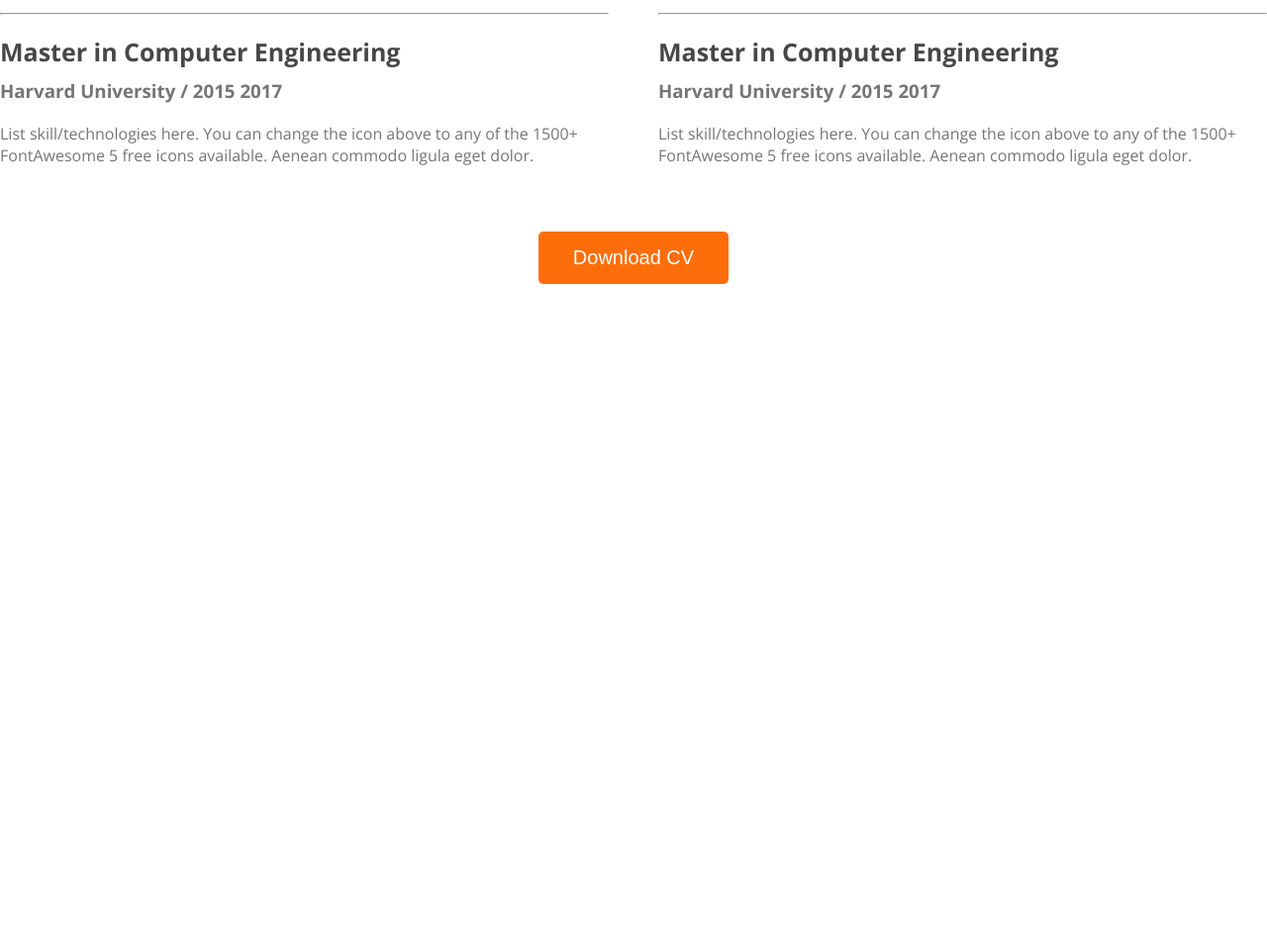
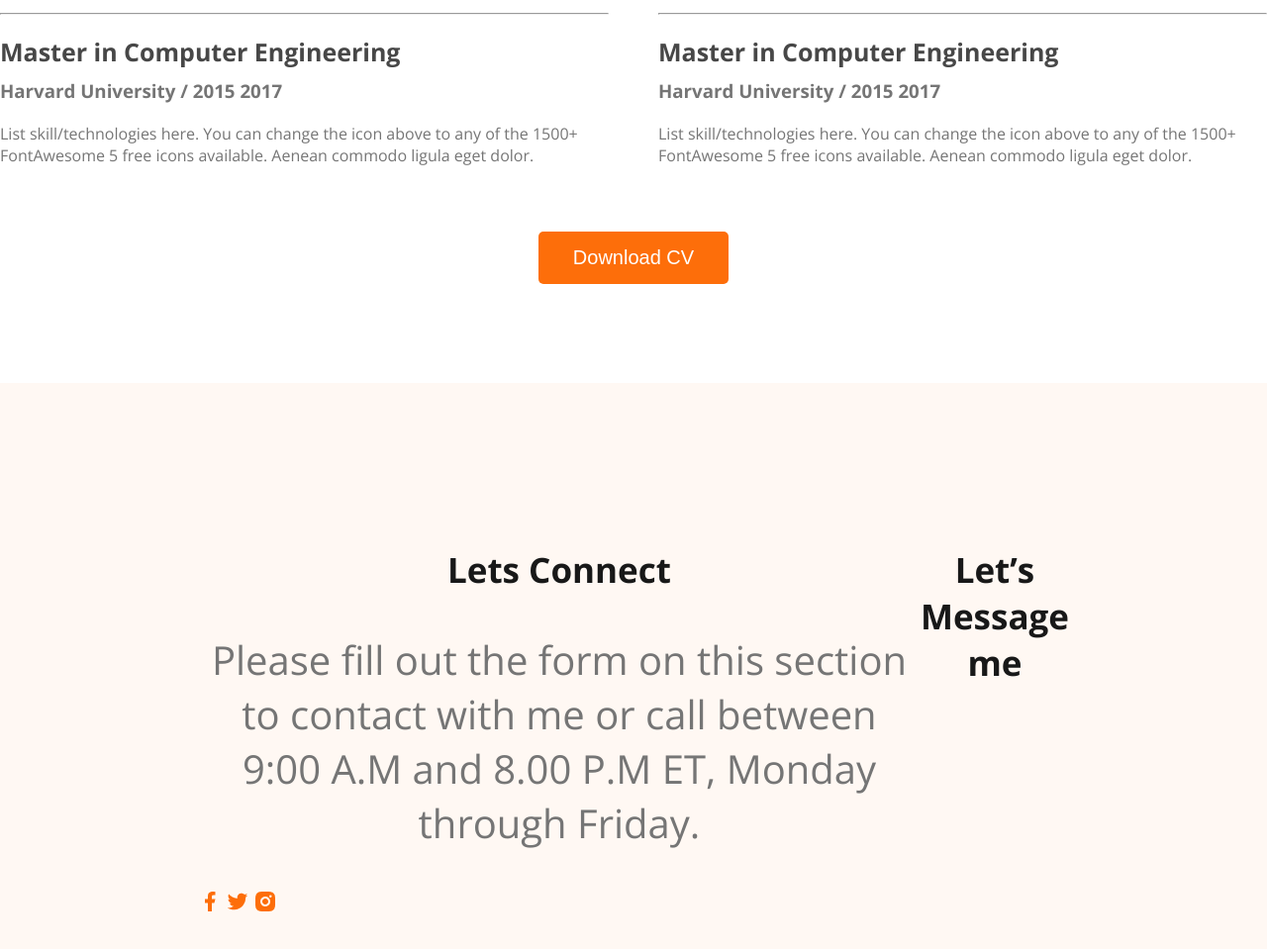
Before and after one commit to shubrotadey/web-debeloper-portfolio, a plain HTML site: page index.html in a window 1280 px wide. Shown: the part 3154-4113 px from the top of the page at 99% size. Before the commit the page ends 3441 px from the top, so only its background shows below. Drawn offline with nearby package versions, Linux system fonts and the light colour scheme; files whose address does not match are found by name.

Commit message:
basic footer

```diff
--- a/index.html
+++ b/index.html
@@ -171,7 +171,20 @@
     </main>
 
     <footer>
-
+        <div class="footer-columm">
+            <h3 class="section-title">Lets Connect</h3>
+            <p class="section-description">
+                Please fill out the form on this section to contact with me or call between 9:00 A.M and 8.00 P.M ET, Monday through Friday.
+            </p>
+            <div class="social-links">
+               <a href=""><img src="images/icons/facebook.png" alt=""></a>
+               <a href=""><img src="images/icons/twitter.png" alt=""></a>
+               <a href=""><img src="images/icons/insta.png" alt=""></a>
+            </div>
+        </div>
+        <div class="footer-columm">
+            <h3 class="section-title">Let’s Message me</h3>
+        </div>
     </footer>
 </body>
 </html>
--- a/styles/portfolio.css
+++ b/styles/portfolio.css
@@ -181,3 +181,11 @@ body {
     text-align: center;
     margin-top: 50px;
 }
+
+/* footer style */
+footer{
+    display: flex;
+    background: #fff8f3;
+    margin-top: 100px;
+    padding: 130px 200px;
+}
```
